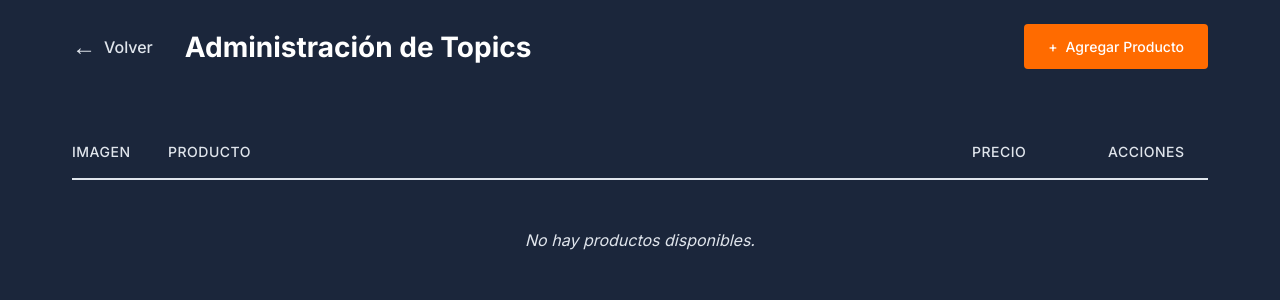
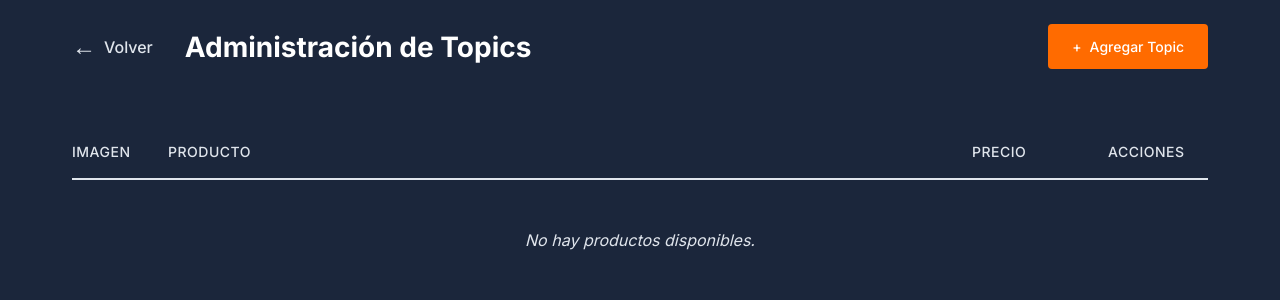
Before and after one commit to D13G0R/appCeviche, a Django app: template apps/Productos/templates/adminTopics.html in a window 1280 px wide. Shown: the part 94-394 px from the top of the page. Run offline with Django 5.2, Linux system fonts and the light colour scheme; the template is opened without the code that fills it, so the values that code supplies are empty; some libraries are stand-ins or nearby versions.

Commit message:
Se cambio la url a la que apuntaba el botonn crear pedido que estaba en adminTopics.html para que apuntara al formulario correcto.

```diff
--- a/apps/Productos/templates/adminTopics.html
+++ b/apps/Productos/templates/adminTopics.html
@@ -60,9 +60,9 @@
             </div>
 
             <div class="header-actions">
-                <a href="{% url 'crearProducto' %}" class="btn-primary">
+                <a href="{% url 'crearTopic' %}" class="btn-primary">
                     <span>+</span>
-                    Agregar Producto
+                    Agregar Topic
                 </a>
             </div>
         </div>
```
